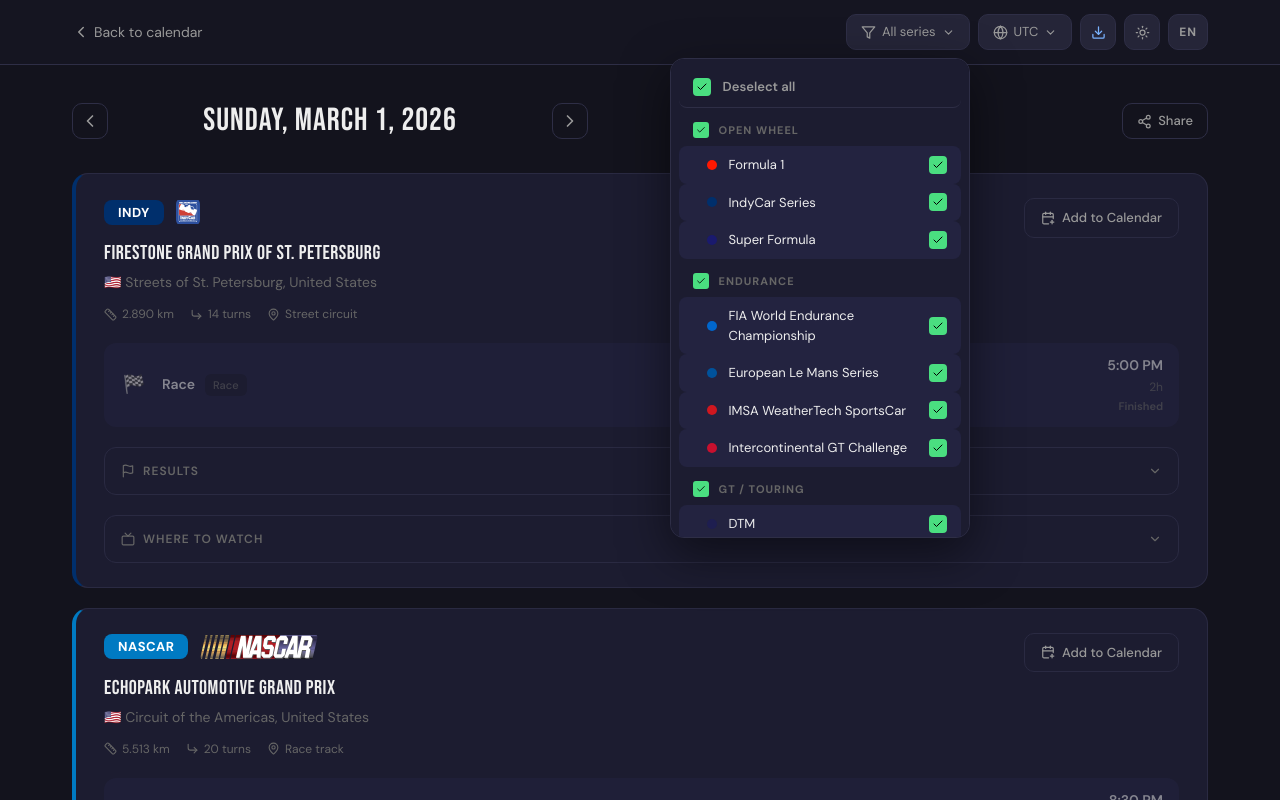
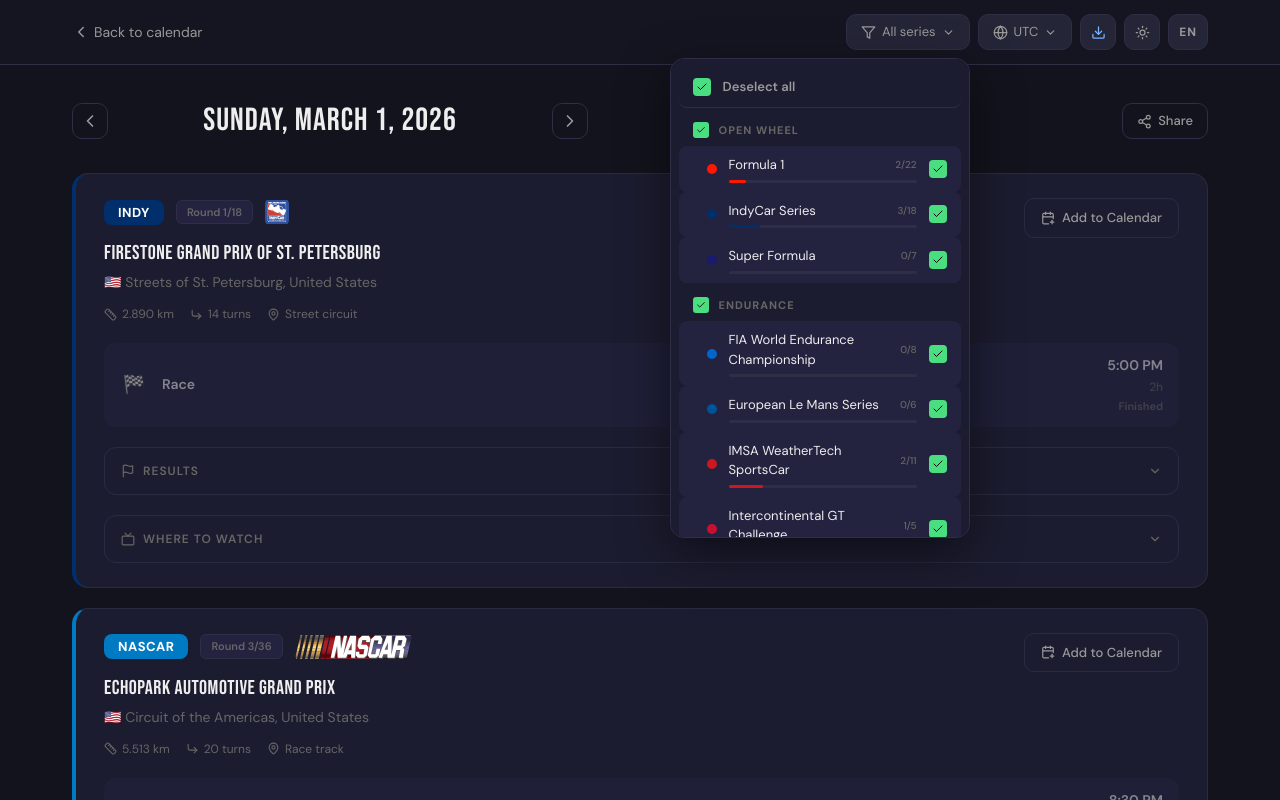
Before and after one commit to bogdankf1/race-grid, a Next.js app: page /day/2026-03-01 in a window 1280 px wide. Both pictures are taken after a click on the button "All series". Shown: the top 800 px of the page. Built offline with nearby package versions, Linux system fonts and the light colour scheme.

Commit message:
Add season progress localization strings and visual progress indicators for series and events.

```diff
--- a/src/components/DayDetail.tsx
+++ b/src/components/DayDetail.tsx
@@ -21,10 +21,6 @@
   sprint_qualifying: '\u26A1', hyperpole: '\u{1F3AF}',
   practice: '\u{1F527}', warmup: '\u{1F527}',
   stage: '\u{1F5FA}', shakedown: '\u{1F5FA}', endurance: '\u{1F3C1}',
-}
-
-function sessionLabel(type: SessionType, locale: Locale): string {
-  return t(`session.${type}`, locale)
 }
 
 function countryFlag(countryCode: string): string {
@@ -117,6 +113,15 @@
             <div style={{ flex: 1, minWidth: 0 }}>
               <div style={{ display: 'flex', alignItems: 'center', gap: 12, marginBottom: 12 }}>
                 <SeriesChip series={series} size="md" />
+                {event.round && (
+                  <span style={{
+                    fontSize: 11, fontWeight: 600, color: 'var(--rg-text3)',
+                    padding: '3px 10px', borderRadius: 6,
+                    background: 'var(--rg-elevated)', border: '1px solid var(--rg-border)',
+                  }}>
+                    {t('progress.roundFull', locale)} {event.round}/{series.events.length}
+                  </span>
+                )}
                 <div
                   style={{
                     height: 28,
@@ -200,9 +205,6 @@
                       <span style={{ fontWeight: 600, fontSize: 14, color: 'var(--rg-text)' }}>
                         {session.label}
                       </span>
-                      <span style={{ fontSize: 11, color: 'var(--rg-text3)', padding: '3px 8px', borderRadius: 6, background: 'var(--rg-surface)', fontWeight: 500 }}>
-                        {sessionLabel(session.type, locale)}
-                      </span>
                       {isLive && <span className="rg-live-badge">{t('session.live', locale)}</span>}
                     </div>
                   </div>
--- a/src/components/SeriesFilterDropdown.tsx
+++ b/src/components/SeriesFilterDropdown.tsx
@@ -4,6 +4,19 @@
 import { Filter, ChevronDown, Check } from 'lucide-react'
 import { ALL_SERIES } from '@/data/series-registry'
 import { t, type Locale } from '@/lib/i18n'
+import type { SeriesConfig } from '@/lib/types'
+
+function getSeriesProgress(series: SeriesConfig): { completed: number; total: number } {
+  const now = Date.now()
+  const total = series.events.length
+  const completed = series.events.filter(event => {
+    const lastSession = event.sessions[event.sessions.length - 1]
+    if (!lastSession) return false
+    const endMs = new Date(lastSession.startUtc).getTime() + (lastSession.durationMinutes || 120) * 60000
+    return now >= endMs
+  }).length
+  return { completed, total }
+}
 
 interface SeriesFilterDropdownProps {
   selectedIds: string[]
@@ -198,6 +211,8 @@
                 {/* Series in group */}
                 {groupSeries.map(series => {
                   const active = selectedIds.includes(series.id)
+                  const { completed, total } = getSeriesProgress(series)
+                  const pct = total > 0 ? (completed / total) * 100 : 0
                   return (
                     <button
                       key={series.id}
@@ -226,7 +241,17 @@
                           flexShrink: 0,
                         }}
                       />
-                      <span style={{ flex: 1 }}>{series.name}</span>
+                      <div style={{ flex: 1, minWidth: 0 }}>
+                        <div style={{ display: 'flex', alignItems: 'center', gap: 8 }}>
+                          <span>{series.name}</span>
+                          <span style={{ fontSize: 10, color: 'var(--rg-text3)', fontWeight: 500, marginLeft: 'auto' }}>
+                            {completed}/{total}
+                          </span>
+                        </div>
+                        <div style={{ height: 3, borderRadius: 2, background: 'var(--rg-border)', marginTop: 5 }}>
+                          <div style={{ height: '100%', borderRadius: 2, background: series.color, width: `${pct}%`, transition: 'width 0.3s ease' }} />
+                        </div>
+                      </div>
                       <span style={checkboxStyle(active)}>
                         {active && <Check style={{ width: 12, height: 12, color: '#000' }} />}
                       </span>
--- a/src/lib/i18n.ts
+++ b/src/lib/i18n.ts
@@ -87,6 +87,9 @@
     'weekday.fri': 'Fri',
     'weekday.sat': 'Sat',
     'weekday.sun': 'Sun',
+    'progress.round': 'Rd.',
+    'progress.roundFull': 'Round',
+    'progress.of': 'of',
   },
   uk: {
     'app.title': 'RACE GRID',
@@ -174,6 +177,9 @@
     'weekday.fri': 'Пт',
     'weekday.sat': 'Сб',
     'weekday.sun': 'Нд',
+    'progress.round': 'Ет.',
+    'progress.roundFull': 'Етап',
+    'progress.of': 'з',
   },
 }
 
```
Also changed, not shown: 1 other file (tests, documents, lock files or other folders).
